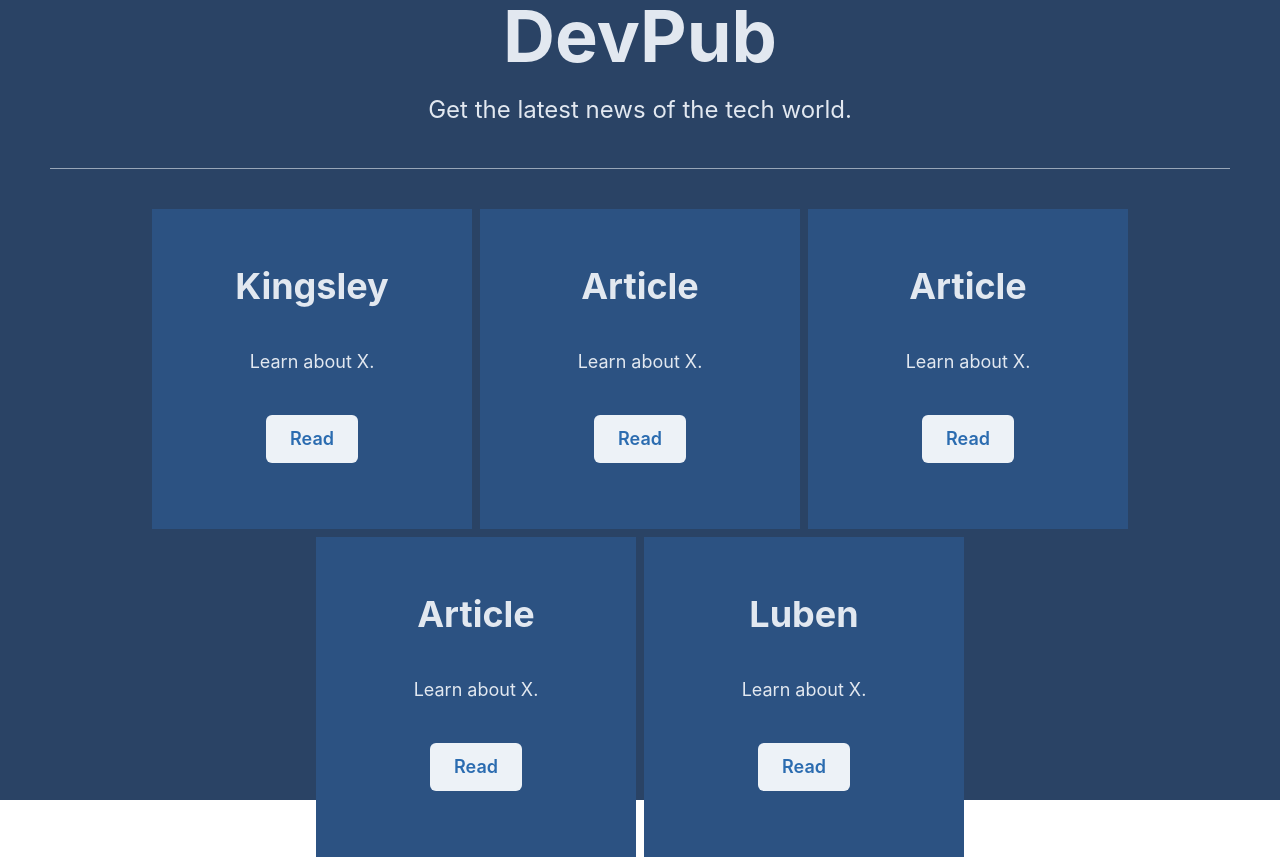
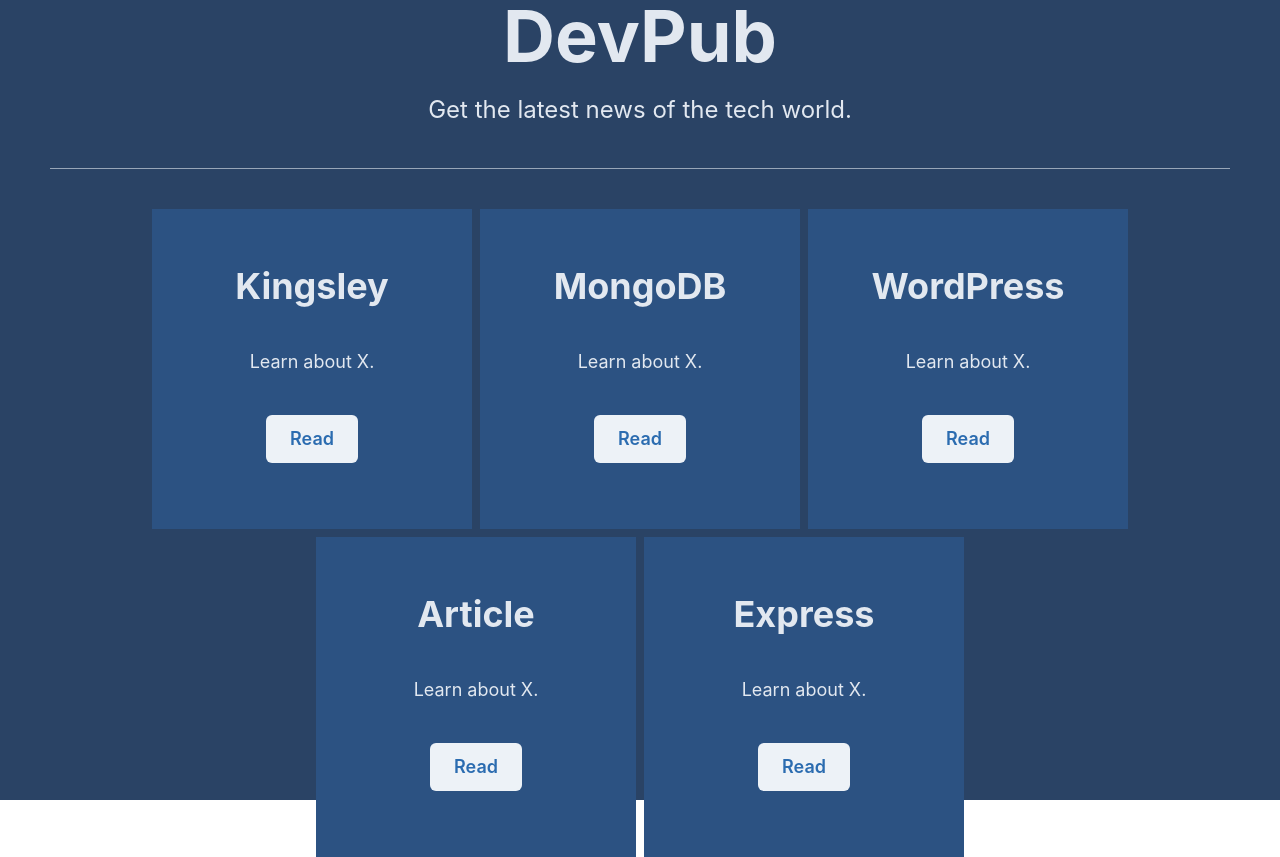
Before and after one commit to LubenStoyanov/article-group1, a React (Vite) app: page / in a window 1280 px wide. Built offline with nearby package versions, Linux system fonts and the light colour scheme.

Commit message:
Restructure

```diff
--- a/src/App.jsx
+++ b/src/App.jsx
@@ -1,4 +1,3 @@
-
 import {
   Box,
   Button,
@@ -73,16 +72,16 @@
                 <Article title={"Kingsley"} />
               </WrapItem>
               <WrapItem>
-                <Article title={""} />
+                <Article title={"MongoDB"} />
+              </WrapItem>
+              <WrapItem>
+                <Article title={"WordPress"} />
               </WrapItem>
               <WrapItem>
                 <Article title={""} />
               </WrapItem>
               <WrapItem>
-                <Article title={""} />
-              </WrapItem>
-              <WrapItem>
-                <Article title={"Luben"} />
+                <Article title={"Express"} />
               </WrapItem>
             </Wrap>
           )}
--- a/src/components/Bruno.jsx
+++ /dev/null
@@ -1,5 +0,0 @@
-import React from "react";
-
-export default function Bruno() {
-  return <div>Bruno</div>;
-}
--- a/src/components/Tobias.jsx
+++ /dev/null
@@ -1,5 +0,0 @@
-import React from "react";
-
-export default function Tobias() {
-  return <div>Tobias</div>;
-}
--- /dev/null
+++ b/src/index.css
@@ -0,0 +1,11 @@
+@tailwind base;
+@tailwind components;
+@tailwind utilities;
+
+.background {
+  background-color: blueviolet;
+}
+
+.text-container {
+  background-color: lightblue;
+}
```
Also changed, not shown: src/main.jsx (+11 -10 lines), src/routes/Express.jsx (renamed from src/components/Luben.jsx), src/routes/MongoDB.jsx (renamed from src/MongoDB.jsx), src/routes/WordPress.jsx (renamed from src/Components/WordPress/index.jsx).
